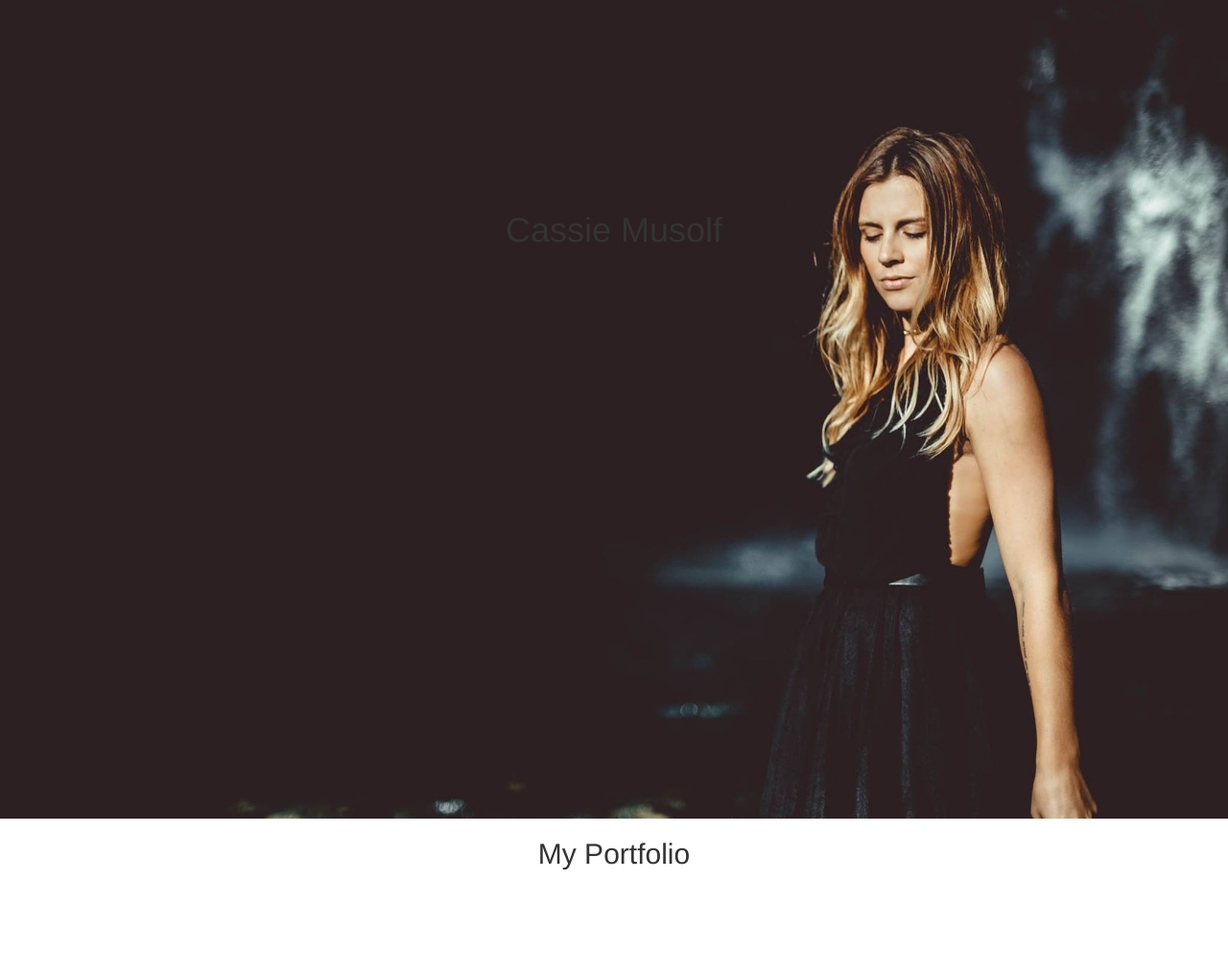
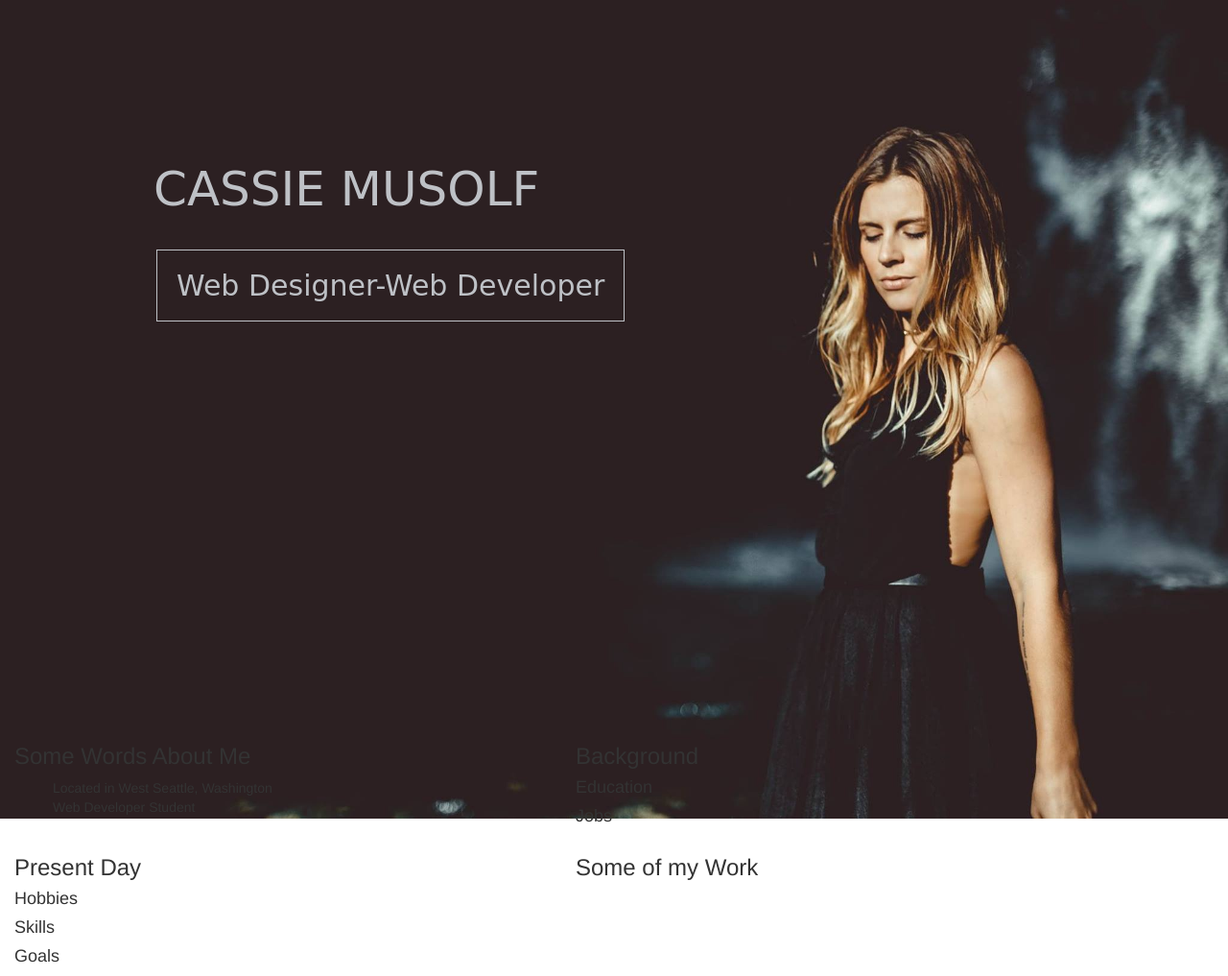
Before and after one commit to cassiemusolf/my-portfolio, a plain HTML site: page Desktop/my-portfolio/my-portfolio.html in a window 1280 px wide. Shown: the whole page at 96% size. Before the commit the page ends 906 px from the top, so only its background shows below. Drawn offline with nearby package versions, Linux system fonts and the light colour scheme.

Commit message:
add colums and rows

```diff
--- a/Desktop/my-portfolio/css/styles.css
+++ b/Desktop/my-portfolio/css/styles.css
@@ -2,14 +2,40 @@
   text-align: center;
   width: 100%;
   height: 405px;
-  position: relative;
+  position: relative;;
 }
 
 h1 {
+  position:absolute;
+  top: 150px;
+  padding-left: 160px;
+  font-family: cursive;
+  color: #bec1c6;
+  font-size: 50px;
+}
+
+.image-wrapper {
+  position: relative;
+  width: 250px;
+}
+
+h2 {
   position: absolute;
-  top: 200px;
-  width: 100%;
-  float: left;
+  top: 240px;
+  color: #bec1c6;
   font-family: cursive;
-  color: white;
+  border: solid;;
+  border-width: thin;
+  border-color: #bec1c6;
+  padding: 20px;
+  margin-left: 163px;
 }
+
+ul {
+  list-style: none;
+}
+
+.container {
+  margin-top: 350px;
+  position: absolute;
+}
--- a/Desktop/my-portfolio/my-portfolio.html
+++ b/Desktop/my-portfolio/my-portfolio.html
@@ -1,29 +1,42 @@
 <!DOCTYPE html>
 <html>
   <head>
+    <link rel="stylesheet" href="https://maxcdn.bootstrapcdn.com/bootstrap/3.3.7/css/bootstrap.min.css">
     <link rel="stylesheet" href="css/styles.css" type="text/css">
-    <link rel="stylesheet" href="https://maxcdn.bootstrapcdn.com/bootstrap/3.3.7/css/bootstrap.min.css">
     <title>My Portfolio</title>
   </head>
   <body>
     <header class="main-header" role="banner">
       <img src="cassie.jpg" width=100%; alt="Banner Image"/>
-      <h1><span>Cassie Musolf</h1>
-      <h2>My Portfolio</h2>
+      <h1>CASSIE MUSOLF</h1>
+      <h2>Web Designer-Web Developer</h2>
     </header>
-
-    <h3>About Me</h3>
+<div class="container">
+  <div class="row">
+    <div class="col-md-6">
+    <h3>Some Words About Me</h3>
       <ul>
-        <li></li>
-        <li></li>
+        <li>Located in West Seattle, Washington</li>
+        <li>Web Developer Student</li>
       </ul>
+    </div>
+    <div class="col-md-6">
     <h3>Background</h3>
       <h4>Education</h4>
       <h4>Jobs</h4>
+    </div>
+  </div>
+  <div class="row">
+    <div class="col-md-6">
     <h3>Present Day</h3>
         <h4>Hobbies</h4>
         <h4>Skills</h4>
         <h4>Goals</h4>
-
+    </div>
+    <div class="col-md-6">
+    <h3>Some of my Work</h3>
+    </div>
+  </div>
+  </div>
   </body>
 </html>
```
